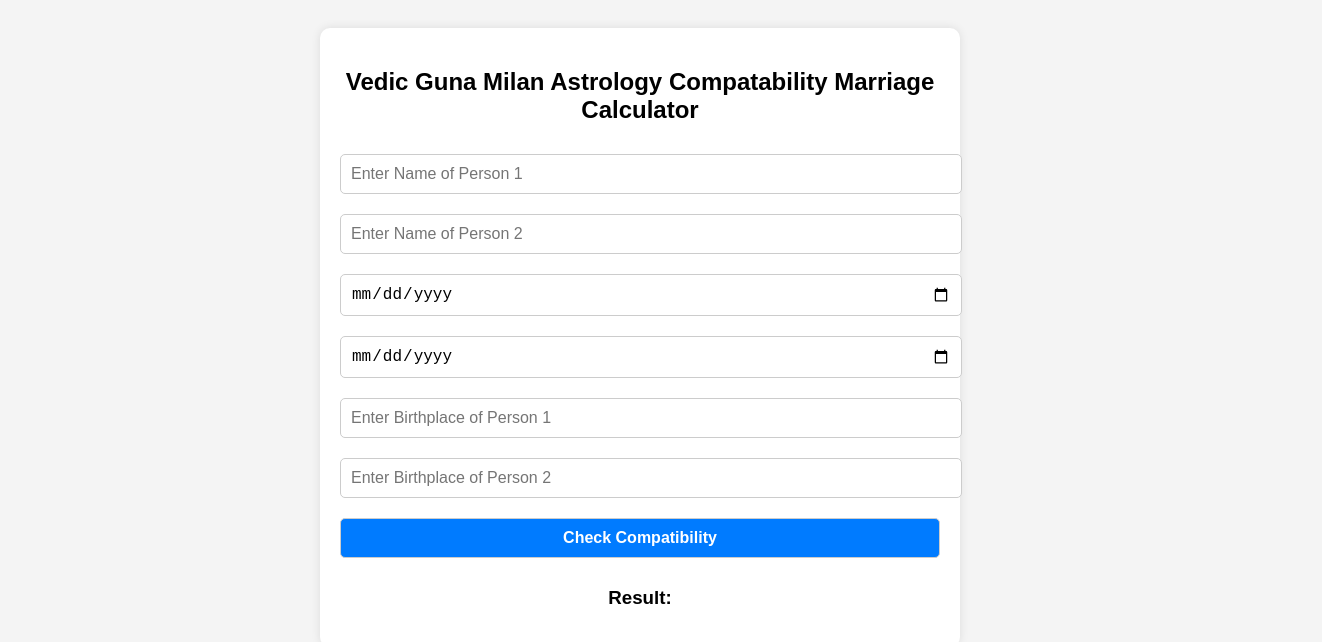
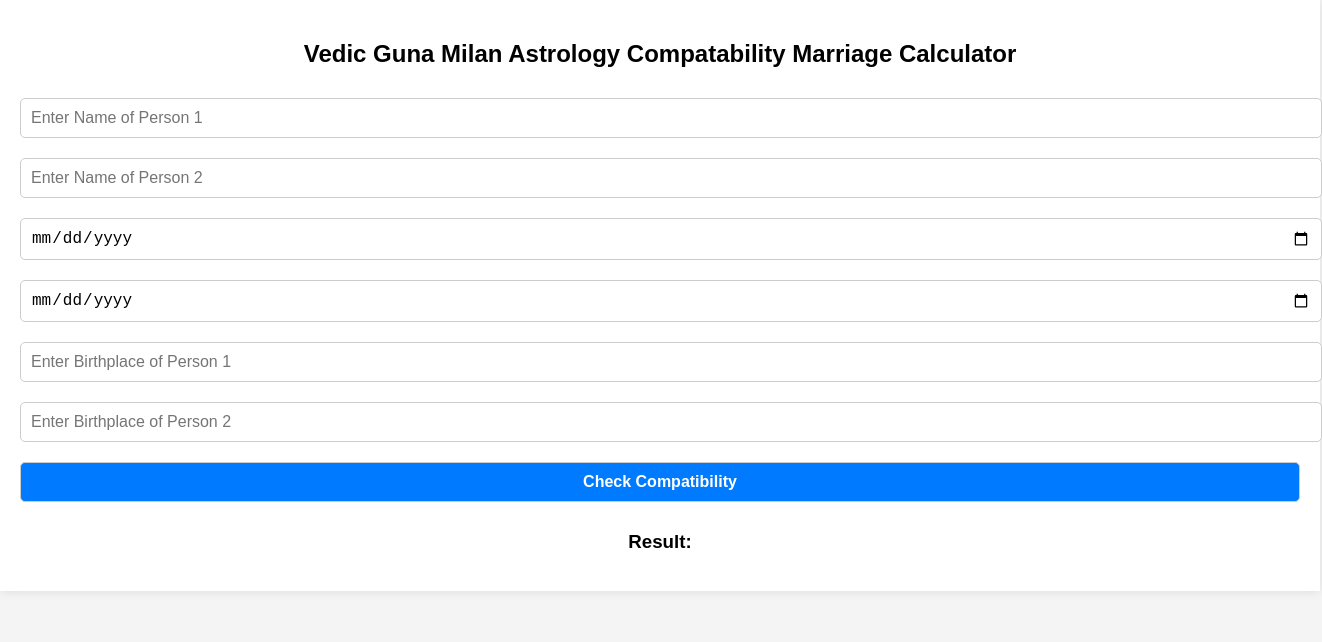
Before and after one commit to AbhiPurvi/vedic, a plain HTML site: page index.html in a window 1280 px wide. Shown: the whole page, 1322 px wide, since content can reach past the window. Drawn offline with Linux system fonts and the light colour scheme.

Commit message:
Update index.html

```diff
--- a/index.html
+++ b/index.html
@@ -39,6 +39,16 @@ Vedic astrology compatibility free | Marriage compatibility by date of birth wit
             background: #0056b3;
         }
     </style>
+    <style>
+html, body { margin:0; padding:0; width:100%; }
+.container, .wrapper, .card, .main {
+  width:100% !important;
+  max-width:none !important;
+  margin:0 !important;
+  border-radius:0 !important;
+}
+</style>
+
 </head>
 <body>
     <div class="container">
```
